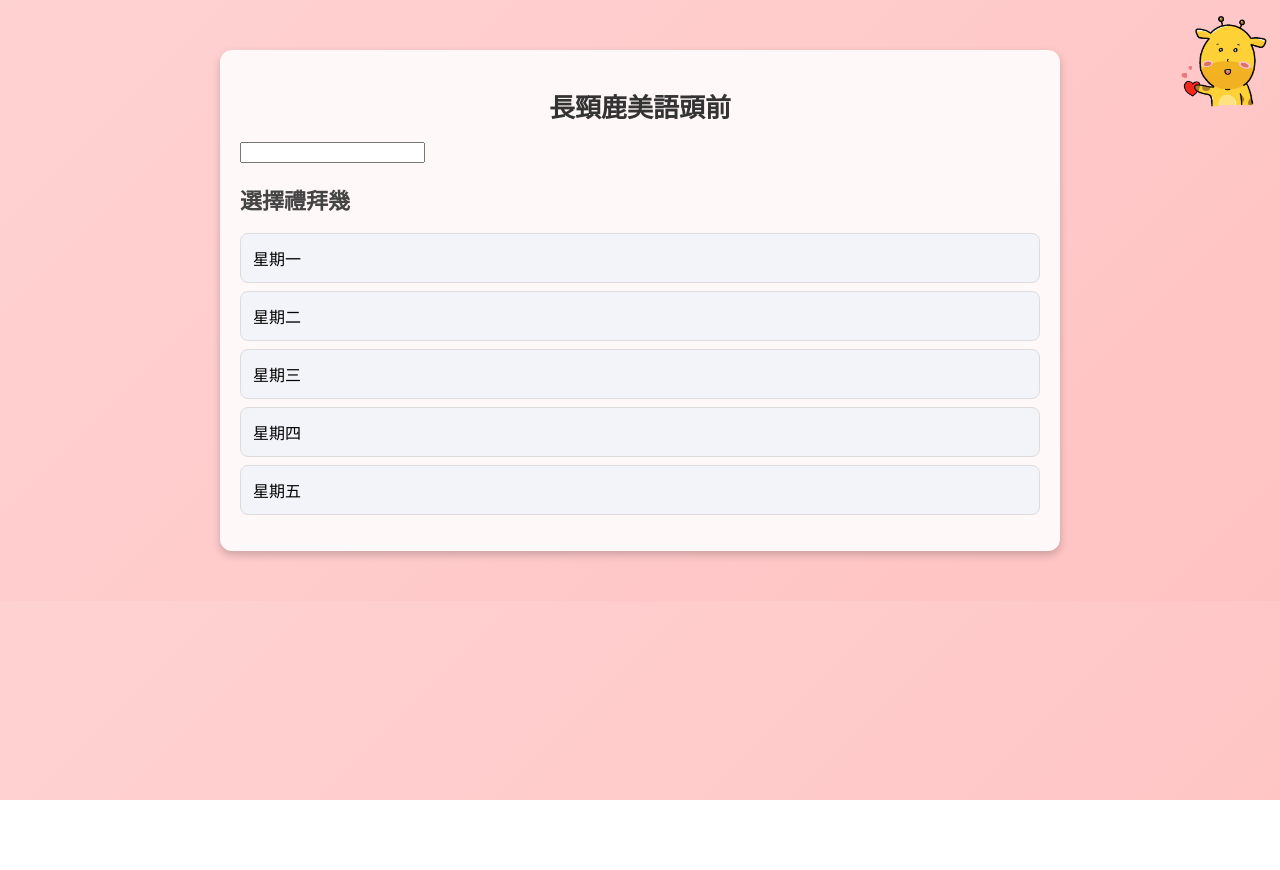
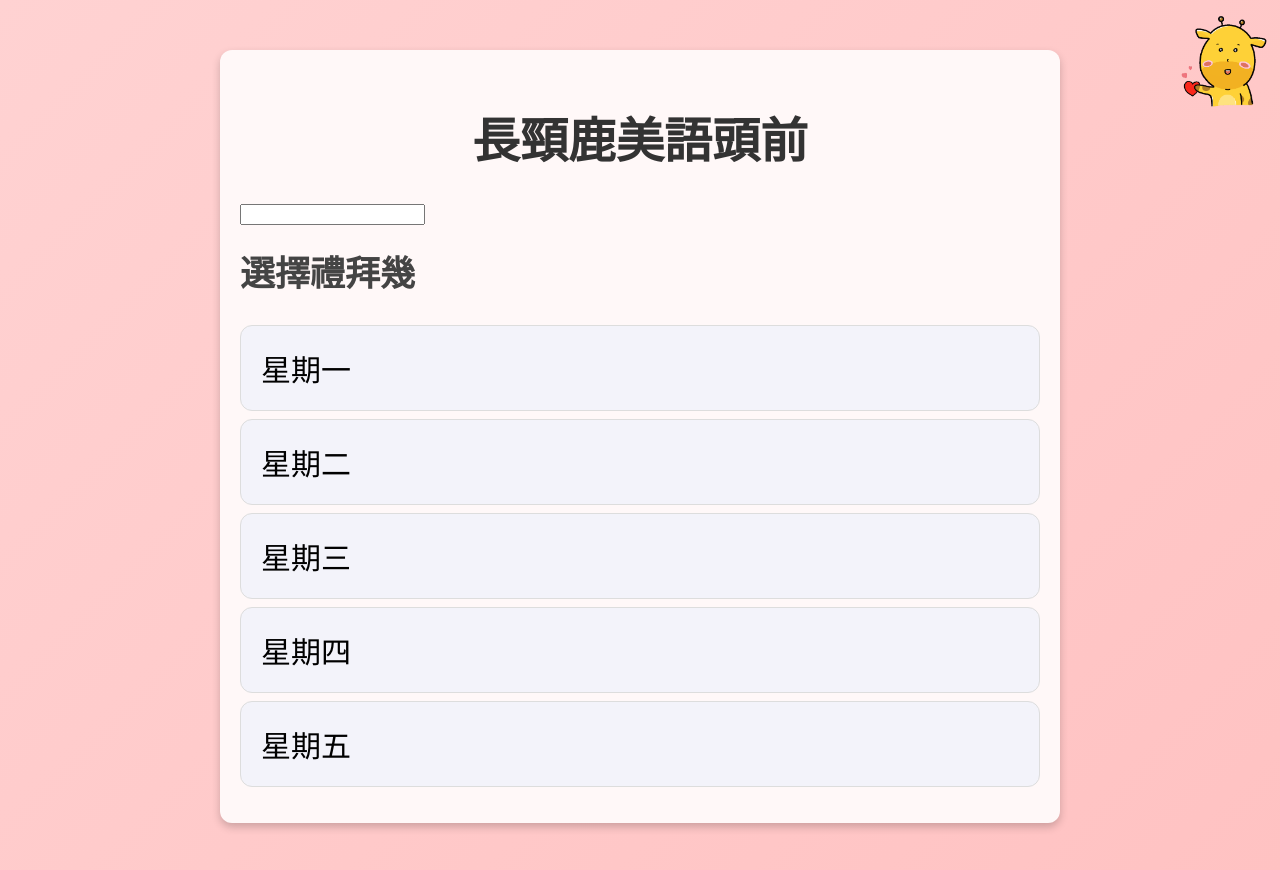
Before and after one commit to tzujiang/student-schedule-app, a React (Create React App) app: page / in a window 1280 px wide. Shown: the top 870 px of the page. Before the commit the page ends 800 px from the top, so only its background shows below. Built offline with nearby package versions, Linux system fonts and the light colour scheme; a web font is replaced by a local one.

Commit message:
描述更新

```diff
--- a/src/App.css
+++ b/src/App.css
@@ -21,12 +21,12 @@ body {
 
 h1 {
   text-align: center;
-  font-size: 26px;
+  font-size: 48px;
   color: #333;
 }
 
 h2 {
-  font-size: 22px;
+  font-size: 35px;
   margin-top: 20px;
   color: #444;
 }
@@ -37,11 +37,12 @@ ul {
 }
 
 li {
-  padding: 12px;
+  font-size: 30px;
+  padding: 20px;
   margin: 8px 0;
   background: #F3F3FA;
   border: 1px solid #ddd;
-  border-radius: 8px;
+  border-radius: 12px;
   cursor: pointer;
   transition: all 0.3s ease;
 }
@@ -68,7 +69,7 @@ li:hover {
   border: 2px solid #FF8A9A; /* 粉紅邊框 */
   font-weight: bold;
   color: #000;
-  border-radius: 8px;
+  border-radius: 12px;
   transform: scale(1.02);
   transition: all 0.3s ease;
 }
```
